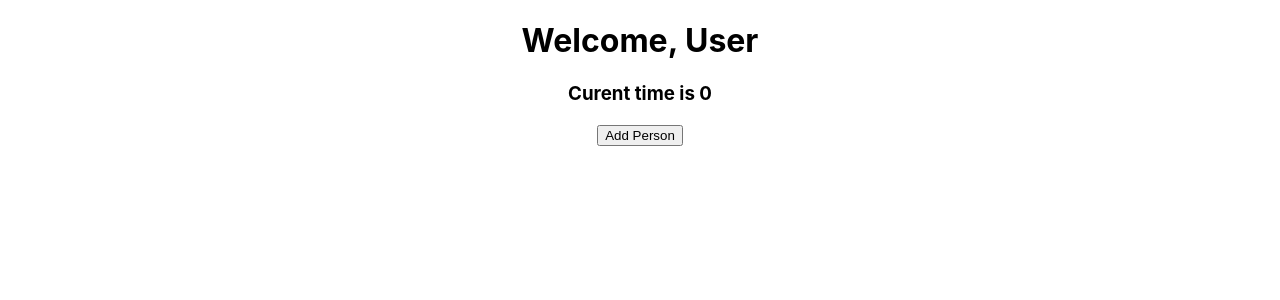
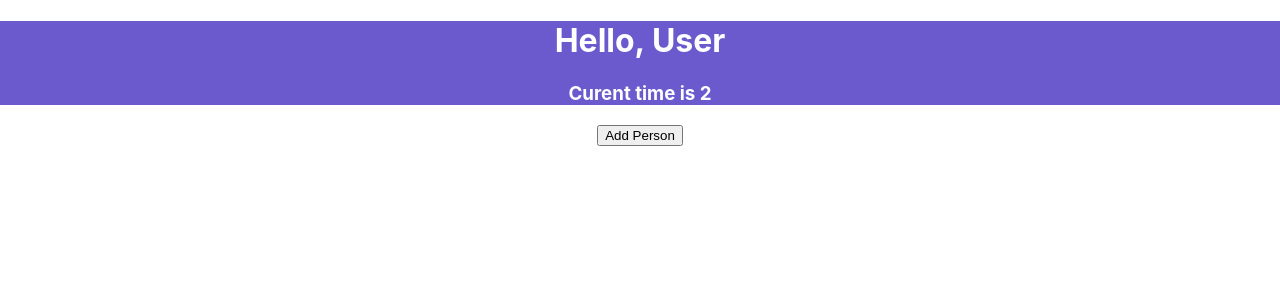
Before and after one commit to Beauma/pivottracker, a React (Create React App) app: page / in a window 1280 px wide. Shown: the top 300 px of the page. Built offline with nearby package versions, Linux system fonts and the light colour scheme; no server answers.

Commit message:
Updated components to use react spring. Made controller functionality work by changing App.js to extend component

```diff
--- a/package.json
+++ b/package.json
@@ -8,7 +8,8 @@
     "@testing-library/user-event": "^7.2.1",
     "react": "^16.13.1",
     "react-dom": "^16.13.1",
-    "react-scripts": "3.4.1"
+    "react-scripts": "3.4.1",
+    "react-spring": "^8.0.27"
   },
   "scripts": {
     "start": "react-scripts start",
--- a/src/App.js
+++ b/src/App.js
@@ -1,26 +1,51 @@
-import React, {useState, useEffect} from 'react';
+import React, {Component, useState, useEffect} from 'react';
+import { Transition, animated } from 'react-spring/renderprops'
 import logo from './logo.svg';
 import './App.css';
 import { Welcome } from './components/Welcome';
 import AddPersonForm from './components/AddPersonForm';
 import AddController from "./components/AddController";
 
-function App() {
-  const [currentTime, setCurrentTime] = useState(0);
+class App extends Component {
 
+  state = {
+    showAddPerson: false
+  }
+  //const [currentTime, setCurrentTime] = useState(0);
+
+  //const [showAddPerson, setAddPerson] = useState(false);
+
+  /*
   useEffect(() => {
     fetch('/time').then(res => res.json()).then(data => {
       setCurrentTime(data.time);
     });
   }, []);
+  */
 
+  toggle = e => (
+    this.setState({ showAddPerson: !this.state.showAddPerson })
+  )
 
-  return (
+  render () {
+    return (
     <div className="App">
-      <Welcome name="User" time={currentTime} />
-      <AddController />
+      <Welcome name="User" time={2} />
+      <AddController toggle={this.toggle}/>
+      <Transition
+        items={this.state.showAddPerson}
+        from={{opacity: 0}}
+        enter={{opacity: 1}}
+        leave={{opacity: 0}}>
+        {show => show && (props => (
+          <animated.div style={props}>
+            <AddPersonForm />
+          </animated.div>
+        ))}
+      </Transition>
     </div>
-  );
+    )
+  };
 }
 
 export default App;
--- a/src/components/AddController.js
+++ b/src/components/AddController.js
@@ -1,4 +1,6 @@
 import React, { Component } from 'react';
+import { Spring } from 'react-spring/renderprops';
+
 import AddPersonForm from './AddPersonForm'
 
 class AddController extends Component {
@@ -20,7 +22,7 @@ class AddController extends Component {
     render() {
         return (
             <div>
-            <button onClick={this.showMessage}>Add Person</button>
+            <button onClick={this.props.toggle}>Add Person</button>
             { this.state.showMessage && <AddPersonForm /> }
             </div>
         )
--- a/src/components/AddPersonForm.js
+++ b/src/components/AddPersonForm.js
@@ -1,4 +1,4 @@
-import React, { Component } from 'react';
+import React, { Component, useEffect, useState} from 'react';
 
 class AddPersonForm extends Component {
 
@@ -85,6 +85,7 @@ class AddPersonForm extends Component {
         <br />
         <input type="submit" value="Submit" />
       </form>
+
     );
   }
 }
--- a/src/components/Welcome.js
+++ b/src/components/Welcome.js
@@ -1,10 +1,31 @@
-import React from 'react'
+import React from 'react';
+import { Spring } from 'react-spring/renderprops';
 
 export const Welcome = ({ name, time }) => {
     return (
-        <div>
-            <h1>Welcome, {name}</h1>
-            <h3>Curent time is {time}</h3>
-        </div>
+       <Spring
+            from={{
+                opacity: 0,
+            }}
+            to={{
+                opacity: 1,
+                }}
+            config={{
+                duration: 1000
+            }}>
+            {props => (
+            <div style={props}>
+                <div style={welcomeStyle}>
+                <h1>Hello, {name}</h1>
+                <h3>Curent time is {time}</h3>
+                </div>
+            </div>
+            )}
+        </Spring>
     )
 }
+
+const welcomeStyle = {
+    background: 'slateblue',
+    color: 'white'
+}
```
Also changed, not shown: 1 other file (tests, documents, lock files or other folders).
